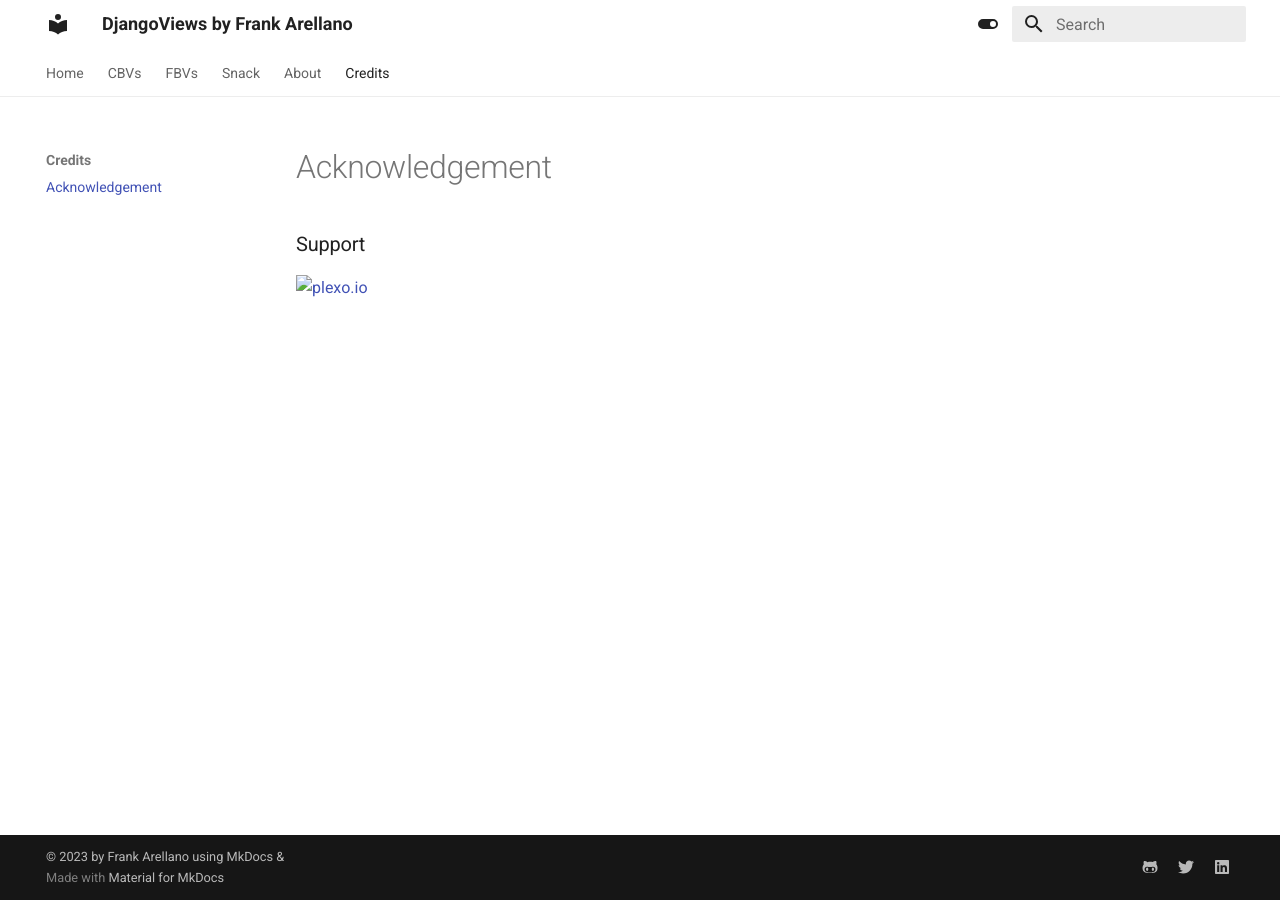
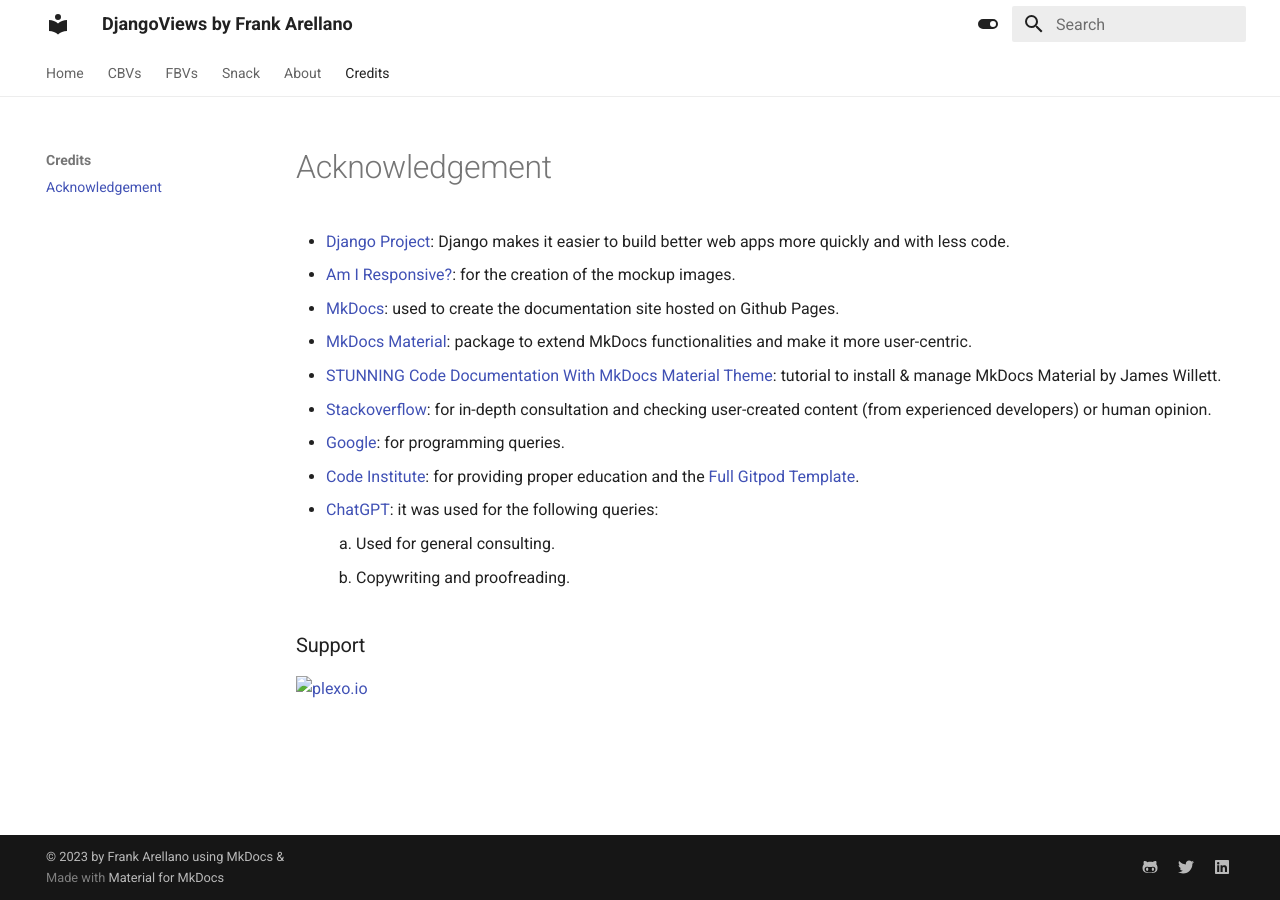
Before and after one commit to plexoio/djangoviews, an MkDocs documentation site: the page built from docs/credits/credits.md, in a window 1280 px wide. Built offline with MkDocs 1.6.1 and Material for MkDocs 9.7.7, drawn with Linux system fonts in a browser that asks for light colours.

Commit message:
docs: update credits section

```diff
--- a/docs/credits/credits.md
+++ b/docs/credits/credits.md
@@ -1,2 +1,14 @@
+- [Django Project](https://www.djangoproject.com/): Django makes it easier to build better web apps more quickly and with less code.
+- [Am I Responsive?](https://ui.dev/amiresponsive): for the creation of the mockup images.
+- [MkDocs](https://www.mkdocs.org/): used to create the documentation site hosted on Github Pages.
+- [MkDocs Material](https://squidfunk.github.io/mkdocs-material/): package to extend MkDocs functionalities and make it more user-centric.
+- [STUNNING Code Documentation With MkDocs Material Theme](https://www.youtube.com/watch?v=Q-YA_dA8C20): tutorial to install & manage MkDocs Material by James Willett.
+- [Stackoverflow](https://stackoverflow.com/): for in-depth consultation and checking user-created content (from experienced developers) or human opinion.
+- [Google](https://google.com): for programming queries.
+- [Code Institute](https://codeinstitute.net/): for providing proper education and the [Full Gitpod Template](https://github.com/Code-Institute-Org/gitpod-full-template).
+- [ChatGPT](https://chat.openai.com/chat): it was used for the following queries:
+    1. Used for general consulting.
+    2. Copywriting and proofreading.
+
 <h3 align="left">Support</h3>
 <p><a href="https://www.buymeacoffee.com/plexo.io" rel="noopener noreferrer" target="_blank"> <img align="left" src="https://cdn.buymeacoffee.com/buttons/v2/default-yellow.png" height="50" width="210" alt="plexo.io" /></a></p>
```
Also changed, not shown: README.md (+12 -0 lines).
